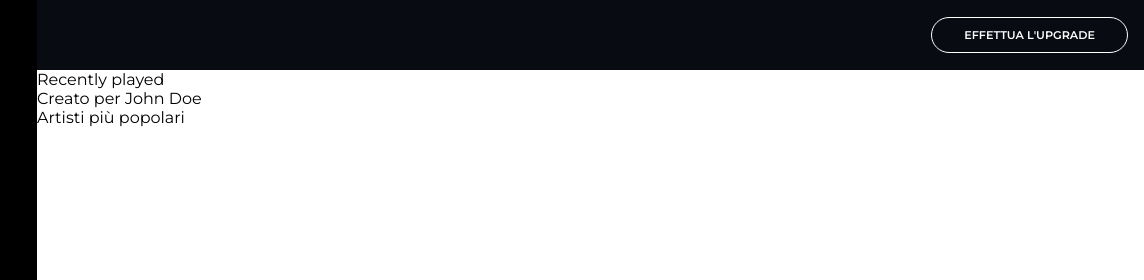
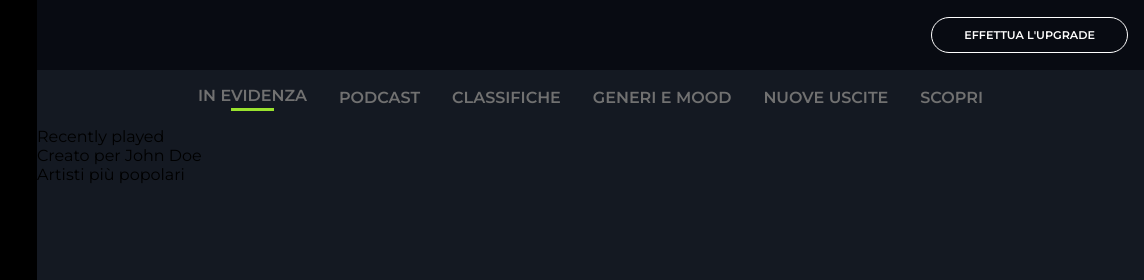
Before and after one commit to paoloevan/html-css-spotifyweb, a plain HTML site: page index.html in a window 1280 px wide. Shown: the top 280 px of the page, 136-1280 px from the left. Drawn offline with Linux system fonts and the light colour scheme.

Commit message:
add main navbar

```diff
--- a/assets/style.css
+++ b/assets/style.css
@@ -32,6 +32,9 @@ img {
 h3 {
     color: var(--sf-white);
     font-size: 1rem;
+}
+a {
+    text-decoration: none;
 }
 /* #endregion */
 
@@ -229,15 +232,56 @@ h3 {
 /* #endregion */
 
 /* #region Music Box */
+.upgrade {
+    width: 100%;
+    height: 70px;
+    background-color: var(--sf-darker);
+    justify-content: flex-end;
+    align-items: center;
+}
+.upgrade .call_to_action {
+    font-size: 0.7rem;
+    font-weight: 600;
+    padding: 0.6rem 2rem;
+    margin-right: 1rem;
+    color: var(--sf-white);
+    border: 1px solid var(--sf-white);
+    border-radius: 20px;
+}
 .recent_music {
     flex-wrap: wrap;
 }
 .music_box {
-    max-height: 100%;
+    height: 100%;
+    background-color: var(--sf-dark);
 }
 .box .main {
     width: 100%;
     overflow: auto;
+}
+.shift {
+    justify-content: center;
+    align-items: center;
+    flex-wrap: wrap;
+    padding: 1rem 0;
+}
+.shift a {
+    color:var(--sf-gray-text);
+    font-weight: 600;
+    margin: 0 1rem;
+    padding-bottom: 3px;
+}
+.shift div:first-child {
+    justify-content: center;
+    flex-wrap: wrap;
+}
+.music_box .shift .row .change {
+    width: 100%;
+}
+.shift .border {
+    height: 3px;
+    background-color: var(--sf-spoty);
+    width: 30%;
 }
 /* #endregion */
 
@@ -331,25 +375,6 @@ h3 {
 }
 /* #endregion */
 
-/* #region Upgrade */
-.upgrade {
-    width: 100%;
-    height: 70px;
-    background-color: var(--sf-darker);
-    justify-content: flex-end;
-    align-items: center;
-}
-.upgrade .call_to_action {
-    font-size: 0.7rem;
-    font-weight: 600;
-    padding: 0.6rem 2rem;
-    margin-right: 1rem;
-    color: var(--sf-white);
-    border: 1px solid var(--sf-white);
-    border-radius: 20px;
-}
-/* #endregion */
-
 /* #region Media Query */
 @media screen and (max-width: 888px) {
     .music_box .col_md_3 {
--- a/index.html
+++ b/index.html
@@ -105,7 +105,20 @@
                 </div>
 
                 <div class="music_box">
-                    <div class="shift"></div>
+                    <div class="shift row">
+                        <div class="row">
+                            <a href="#" class="change">IN EVIDENZA</a>
+                            <div class="border"></div>
+                        </div>
+                        <a href="#" class="change">PODCAST</a>
+                        <a href="#" class="change">CLASSIFICHE</a>
+                        <a href="#" class="change">GENERI E MOOD</a>
+                        <a href="#" class="change">NUOVE USCITE</a>
+                        <a href="#" class="change">SCOPRI</a>
+                    </div>
+
+
+
                     Recently played
                     <div class="row recent_music">
                         <div class="col_2 col_md_3 col_sm_6"></div>
```
